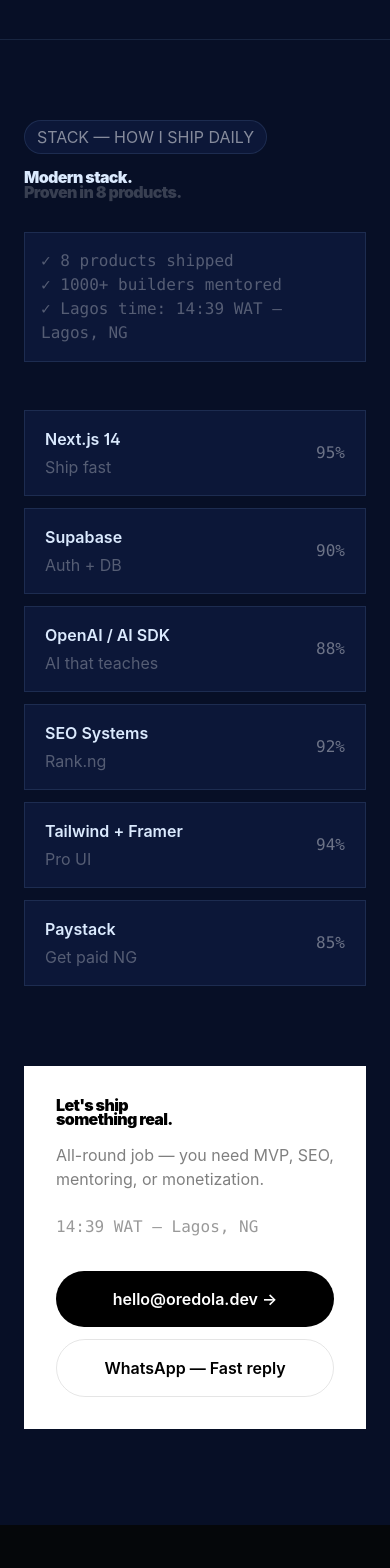
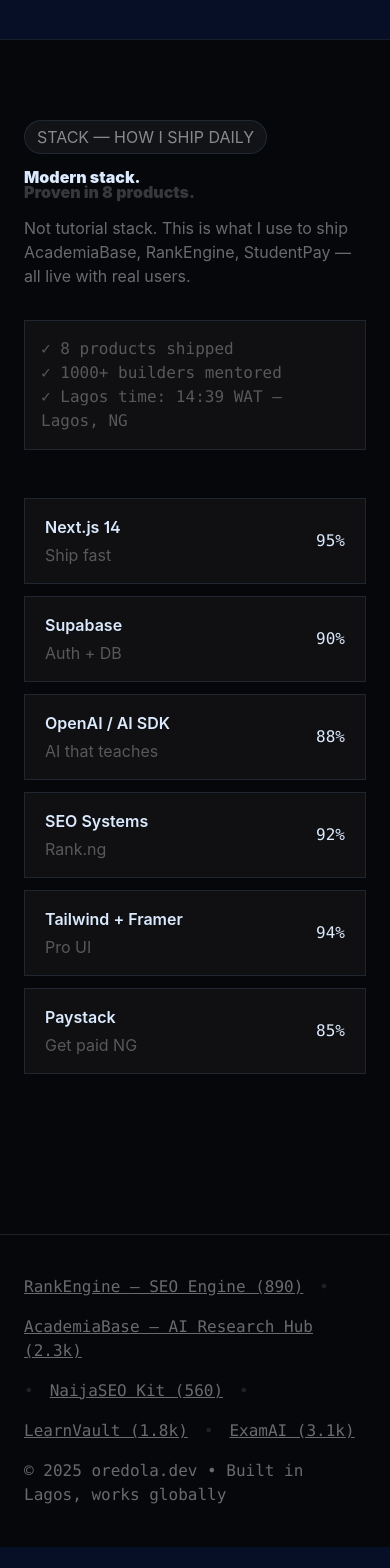
Before and after one commit to GNetSolution/oredola-dev, a Next.js app: page / in a window 390 px wide. Shown: the part 5700-7268 px from the top of the page. After the commit the page ends 7247 px from the top, so only its background shows below. Built offline with nearby package versions, Linux system fonts and the light colour scheme.

Commit message:
fix: restore orbiting N V circles 360

```diff
--- a/src/components/StackContact.tsx
+++ b/src/components/StackContact.tsx
@@ -1,50 +1,64 @@
 "use client";
+import { motion } from "framer-motion";
 import { useEffect, useState } from "react";
 import { useTheme, THEMES } from "@/components/ThemeProvider";
+
 const STACK = [
-  { name: "Next.js 14", use: "Ship fast", level: 95 },
-  { name: "Supabase", use: "Auth + DB", level: 90 },
-  { name: "OpenAI / AI SDK", use: "AI that teaches", level: 88 },
-  { name: "SEO Systems", use: "Rank.ng", level: 92 },
-  { name: "Tailwind + Framer", use: "Pro UI", level: 94 },
-  { name: "Paystack", use: "Get paid NG", level: 85 },
+  { name: "Next.js 14", use: "Ship fast", level: 95, icon: "N" },
+  { name: "Supabase", use: "Auth + DB", level: 90, icon: "S" },
+  { name: "OpenAI / AI SDK", use: "AI that teaches", level: 88, icon: "O" },
+  { name: "SEO Systems", use: "Rank.ng", level: 92, icon: "R" },
+  { name: "Tailwind + Framer", use: "Pro UI", level: 94, icon: "T" },
+  { name: "Paystack", use: "Get paid NG", level: 85, icon: "P" },
 ];
+
 export default function StackAndContact() {
   const { theme } = useTheme();
   const t = THEMES[theme];
   const isLight = theme === "light";
   const [time, setTime] = useState("");
-  useEffect(()=>{const tick=()=>{setTime(new Date().toLocaleTimeString("en-NG",{timeZone:"Africa/Lagos", hour:"2-digit", minute:"2-digit"}) + " WAT — Lagos, NG")}; tick(); const i=setInterval(tick,10000); return ()=>clearInterval(i)},[]);
+
+  useEffect(() => {
+    const tick = () => setTime(new Date().toLocaleTimeString("en-NG", { timeZone: "Africa/Lagos", hour: "2-digit", minute: "2-digit" }) + " WAT — Lagos, NG");
+    tick(); const i = setInterval(tick, 10000); return () => clearInterval(i);
+  }, []);
+
   return (
     <>
-    <section className="mx-auto max-w- px-6 md:px-8 py-20 border-t" style={{ borderColor: t.border, background: t.bg }}>
-      <div className="grid grid-cols-1 md:grid-cols-[0.9fr_1.1fr] gap-12">
+      <section className="relative mx-auto max-w- px-6 md:px-8 py-20 border-t overflow-hidden" style={{ borderColor: t.border }}>
+        <div className="pointer-events-none absolute right-[2%] top-[15%] h- w- hidden md:block">
+          <motion.div animate={{ rotate: 360 }} transition={{ duration: 22, repeat: Infinity, ease: "linear" }} className="absolute inset-0">
+            {STACK.map((s, i) => {
+              const angle = (i / STACK.length) * 360;
+              const radius = 135;
+              const x = Math.cos((angle * Math.PI) / 180) * radius;
+              const y = Math.sin((angle * Math.PI) / 180) * radius;
+              return (
+                <motion.div key={s.name} className="absolute left-1/2 top-1/2" style={{ x, y }} animate={{ rotate: -360 }} transition={{ duration: 22, repeat: Infinity, ease: "linear" }}>
+                  <div className="h-9 w-9 rounded-full border flex items-center justify-center text- font-bold backdrop-blur-xl" style={{ background: isLight? "#0a0a0a" : "#fff", color: isLight? "#fff" : "#000", borderColor: t.border }}>{s.icon}</div>
+                </motion.div>
+              );
+            })}
+          </motion.div>
+          <div className="absolute left-1/2 top-1/2 -translate-x-1/2 -translate-y-1/2 h- w- rounded-full border flex items-center justify-center font-mono text- font-bold" style={{ borderColor: t.border, background: isLight? "rgba(0,0,0,0.04)" : "rgba(255,255,255,0.06)", color: t.fg }}>STACK</div>
+        </div>
+
+        <div className="relative grid grid-cols-1 md:grid-cols-[0.9fr_1.1fr] gap-12">
           <div>
-          <div className="inline-flex rounded-full border px-3 py-1 text-" style={{ borderColor: t.border, background: t.card, color: isLight? "rgba(0,0,0,0.5)" : "rgba(255,255,255,0.5)" }}>STACK — HOW I SHIP DAILY</div>
-          <h2 className="mt-4 text- md:text- font-black tracking-[-0.04em] leading-[0.95]" style={{ color: t.fg }}>Modern stack.<br/><span style={{ color: isLight? "rgba(0,0,0,0.3)" : "rgba(255,255,255,0.2)" }}>Proven in 8 products.</span></h2>
-          <div className="mt-8 rounded- border p-4 font-mono text-" style={{ borderColor: t.border, background: t.card, color: isLight? "rgba(0,0,0,0.5)" : "rgba(255,255,255,0.3)" }}>
-            <div>✓ 8 products shipped</div><div>✓ 1000+ builders mentored</div><div>✓ Lagos time: {time}</div>
+            <div className="inline-flex rounded-full border px-3 py-1 text-" style={{ borderColor: t.border, background: isLight? "rgba(0,0,0,0.04)" : "rgba(255,255,255,0.05)", color: isLight? "rgba(0,0,0,0.6)" : "rgba(255,255,255,0.5)" }}>STACK — HOW I SHIP DAILY</div>
+            <h2 className="mt-4 text- md:text- font-black leading-[0.95]" style={{ color: t.fg }}>Modern stack.<br/><span style={{ color: isLight? "rgba(0,0,0,0.3)" : "rgba(255,255,255,0.2)" }}>Proven in 8 products.</span></h2>
+            <p className="mt-4 text- leading-6" style={{ color: isLight? "rgba(0,0,0,0.5)" : "rgba(255,255,255,0.4)" }}>Not tutorial stack. This is what I use to ship AcademiaBase, RankEngine, StudentPay — all live with real users.</p>
+            <div className="mt-8 rounded- border p-4 font-mono text-" style={{ borderColor: t.border, background: isLight? "#fff" : "#101012", color: isLight? "rgba(0,0,0,0.5)" : "rgba(255,255,255,0.3)" }}>
+              <div>✓ 8 products shipped</div><div>✓ 1000+ builders mentored</div><div>✓ Lagos time: {time || "Loading..."}</div>
             </div>
           </div>
-        <div className="grid grid-cols-1 gap-3">
-          {STACK.map(s=>(
-            <div key={s.name} className="rounded- border px-5 py-4 flex items-center justify-between" style={{ borderColor: t.border, background: t.card }}>
-              <div><div className="text- font-semibold" style={{ color: t.fg }}>{s.name}</div><div className="text- mt-1" style={{ color: isLight? "rgba(0,0,0,0.45)" : "rgba(255,255,255,0.3)" }}>{s.use}</div></div>
-              <div className="flex items-center gap-3">
-                <div className="w- h-1.5 rounded-full overflow-hidden" style={{ background: isLight? "rgba(0,0,0,0.08)" : "rgba(255,255,255,0.1)" }}><div className="h-full" style={{ width: `${s.level}%`, background: isLight? "#0a0a0a" : "#ffffff" }} /></div>
-                <span className="font-mono text-" style={{ color: isLight? "rgba(0,0,0,0.5)" : "rgba(255,255,255,0.4)" }}>{s.level}%</span>
-              </div>
+          <div className="grid gap-3">
+            {STACK.map(s => (
+              <div key={s.name} className="rounded- border px-5 py-4 flex justify-between items-center" style={{ borderColor: t.border, background: isLight? "#fff" : "#101012" }}>
+                <div><div className="text- font-semibold" style={{ color: t.fg }}>{s.name}</div><div className="text- mt-1" style={{ color: isLight? "rgba(0,0,0,0.4)" : "rgba(255,255,255,0.3)" }}>{s.use}</div></div>
+                <div className="flex items-center gap-3"><div className="w- h-1.5 rounded-full overflow-hidden" style={{ background: isLight? "rgba(0,0,0,0.08)" : "rgba(255,255,255,0.1)" }}><div className="h-full" style={{ width: `${s.level}%`, background: t.fg }} /></div><span className="font-mono text-" style={{ color: t.fg }}>{s.level}%</span></div>
               </div>
             ))}
-        </div>
-      </div>
-    </section>
-    <section id="contact" className="mx-auto max-w- px-6 md:px-8 pb-24" style={{ background: t.bg }}>
-      <div className="rounded- p-8 md:p-12 flex flex-col md:flex-row justify-between gap-8" style={{ background: isLight? "#0a0a0a" : "#ffffff", color: isLight? "#ffffff" : "#000000" }}>
-        <div><h2 className="text- md:text- font-black tracking-[-0.04em] leading-[0.9]">Let's ship<br/>something real.</h2><p className="mt-4 text- max-w-" style={{ color: isLight? "rgba(255,255,255,0.6)" : "rgba(0,0,0,0.5)" }}>All-round job — you need MVP, SEO, mentoring, or monetization.</p><div className="mt-6 text- font-mono" style={{ color: isLight? "rgba(255,255,255,0.4)" : "rgba(0,0,0,0.4)" }}>{time}</div></div>
-        <div className="flex flex-col gap-3 md:min-w-">
-          <a href="mailto:hello@oredola.dev" className="rounded-full px-8 py-4 text-center text- font-semibold" style={{ background: isLight? "#ffffff" : "#000000", color: isLight? "#000000" : "#ffffff" }}>hello@oredola.dev →</a>
-          <a href="https://wa.me/234XXXXXXXX" className="rounded-full border px-8 py-4 text-center text- font-semibold" style={{ borderColor: isLight? "rgba(255,255,255,0.15)" : "rgba(0,0,0,0.1)", color: isLight? "#ffffff" : "#000000" }}>WhatsApp — Fast reply</a>
           </div>
         </div>
       </section>
```
Lines whose indentation alone changed are shown as unchanged.
